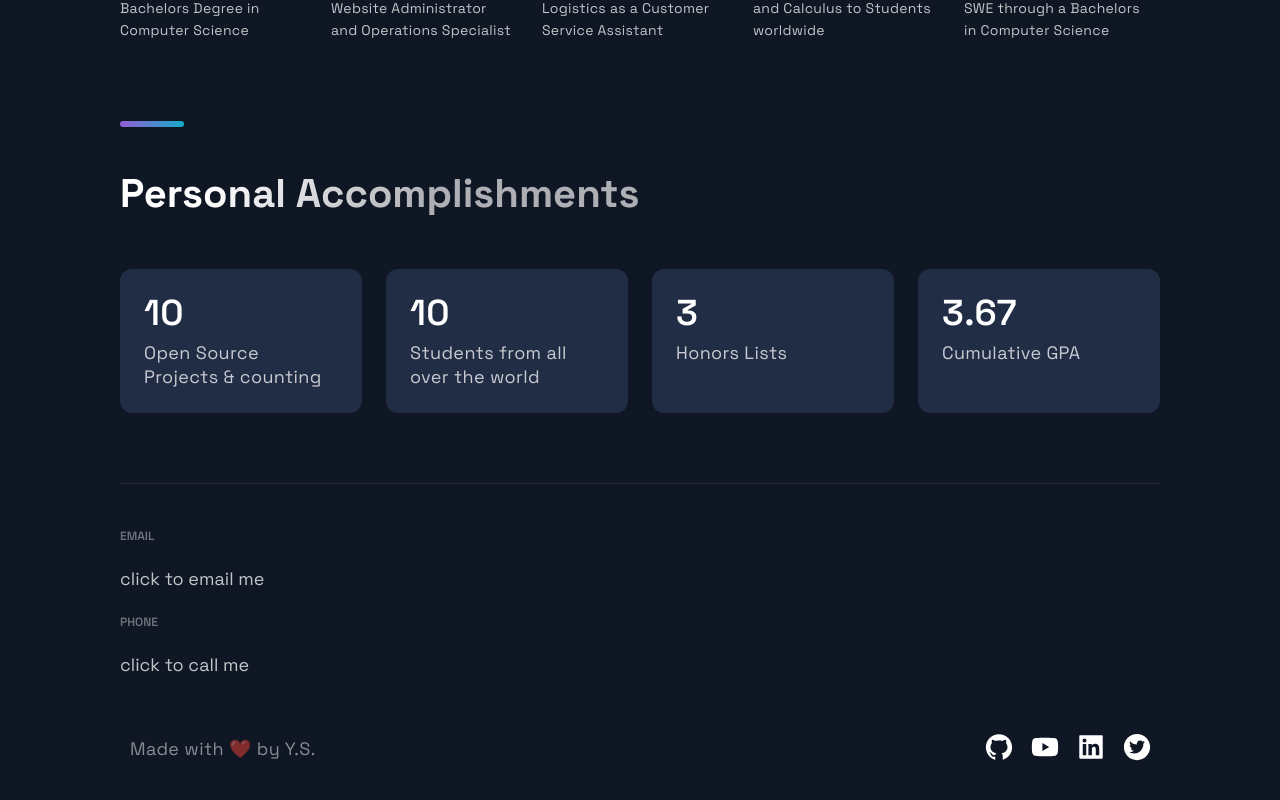
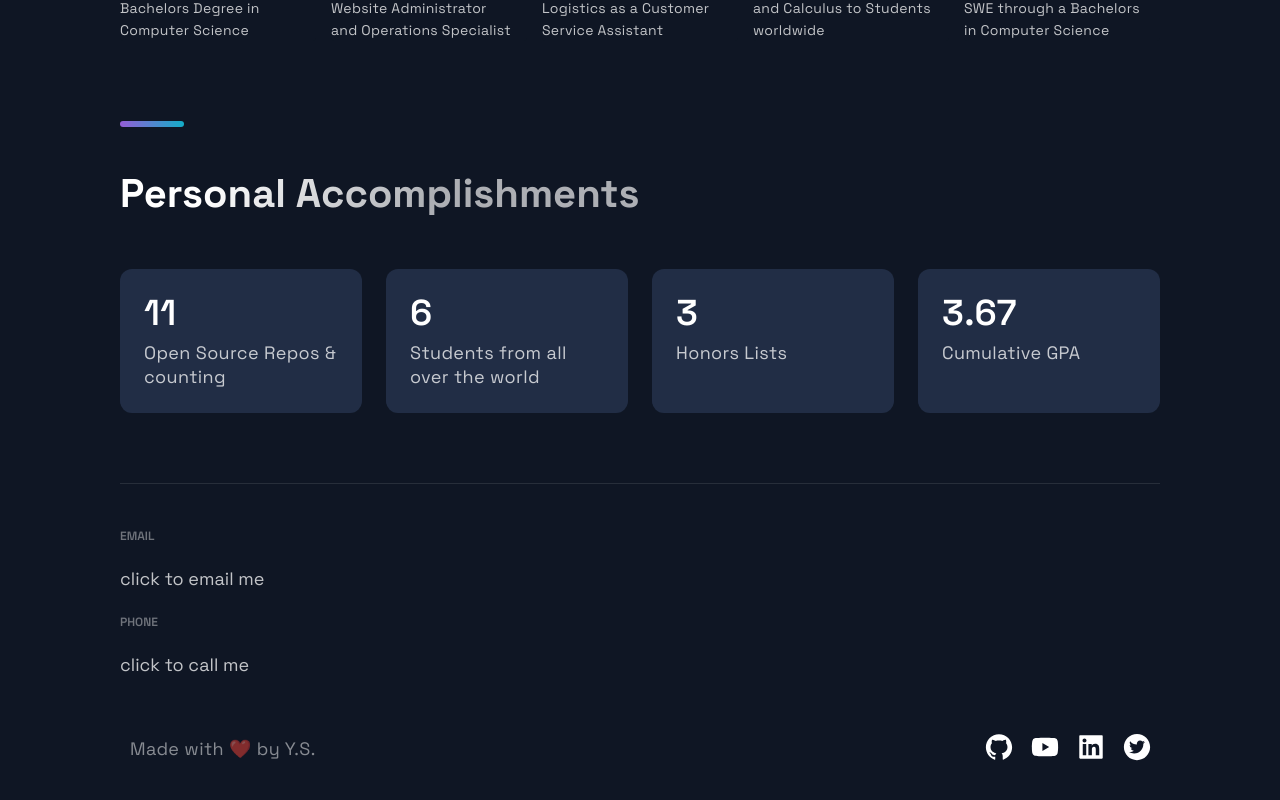
Before and after one commit to YasserShkeir/portfolio, a Next.js app: page / in a window 1280 px wide. Shown: the part 2391-3191 px from the top of the page. Built offline with nearby package versions, Linux system fonts and the light colour scheme.

Commit message:
Acc Edit n1

```diff
--- a/src/components/Acomplishments/Acomplishments.js
+++ b/src/components/Acomplishments/Acomplishments.js
@@ -8,8 +8,8 @@ import {
 import { Box, Boxes, BoxNum, BoxText } from "./AcomplishmentsStyles";
 
 const data = [
-  { number: 10, text: "Open Source Projects & counting" },
-  { number: 10, text: "Students from all over the world" },
+  { number: 11, text: "Open Source Repos & counting" },
+  { number: 6, text: "Students from all over the world" },
   { number: 3, text: "Honors Lists" },
   { number: 3.67, text: "Cumulative GPA" },
 ];
```
